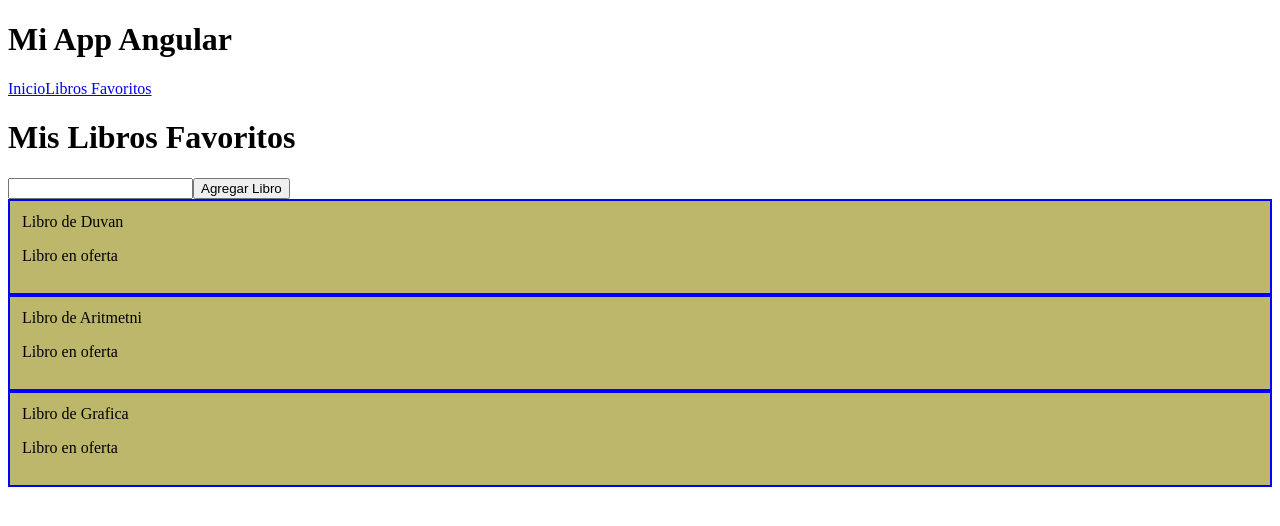
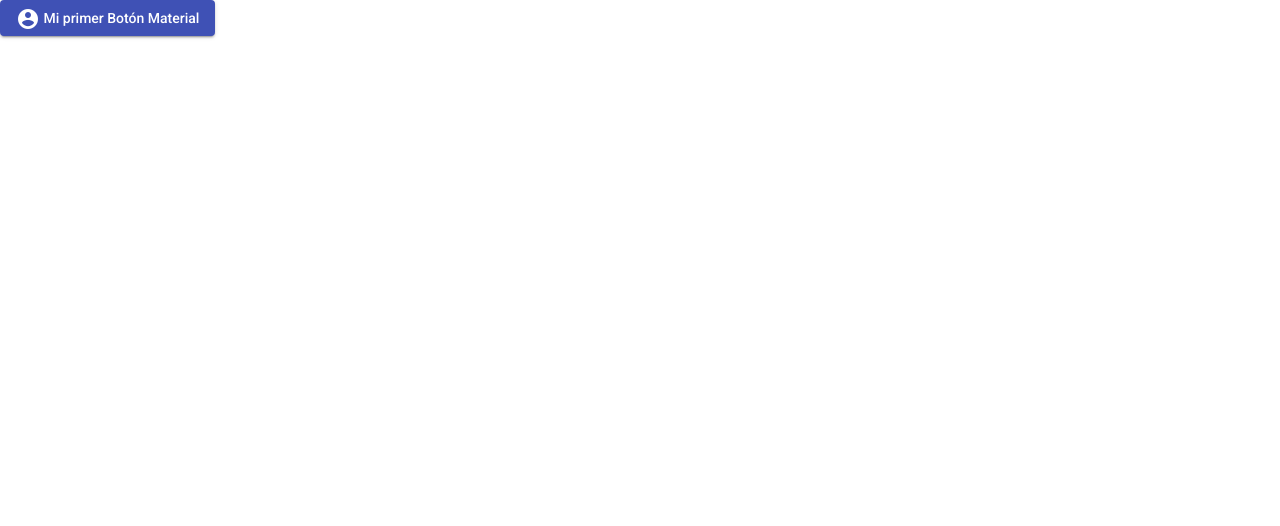
Before and after one commit to Duvan16/angular-mi-web-app, an Angular app: page /libros in a window 1280 px wide. Shown: the top 526 px of the page. Built offline with nearby package versions, Linux system fonts and the light colour scheme.

Commit message:
5-AngularMaterial

```diff
--- a/angular.json
+++ b/angular.json
@@ -27,6 +27,7 @@
               "src/assets"
             ],
             "styles": [
+              "./node_modules/@angular/material/prebuilt-themes/indigo-pink.css",
               "src/styles.css"
             ],
             "scripts": []
@@ -94,6 +95,7 @@
               "src/assets"
             ],
             "styles": [
+              "./node_modules/@angular/material/prebuilt-themes/indigo-pink.css",
               "src/styles.css"
             ],
             "scripts": []
--- a/package.json
+++ b/package.json
@@ -11,10 +11,12 @@
   "private": true,
   "dependencies": {
     "@angular/animations": "~13.3.0",
+    "@angular/cdk": "^13.3.2",
     "@angular/common": "~13.3.0",
     "@angular/compiler": "~13.3.0",
     "@angular/core": "~13.3.0",
     "@angular/forms": "~13.3.0",
+    "@angular/material": "^13.3.2",
     "@angular/platform-browser": "~13.3.0",
     "@angular/platform-browser-dynamic": "~13.3.0",
     "@angular/router": "~13.3.0",
--- a/src/app/app.component.html
+++ b/src/app/app.component.html
@@ -1,4 +1 @@
-<h1>Mi App Angular</h1>
-<a routerLink="/">Inicio</a>
-<a routerLink="/libros">Libros Favoritos</a>
-<router-outlet></router-outlet>
+<button mat-raised-button color="primary"> <mat-icon>account_circle</mat-icon> Mi primer Botón Material</button>
--- a/src/index.html
+++ b/src/index.html
@@ -6,8 +6,11 @@
   <base href="/">
   <meta name="viewport" content="width=device-width, initial-scale=1">
   <link rel="icon" type="image/x-icon" href="favicon.ico">
+  <link rel="preconnect" href="https://fonts.gstatic.com">
+  <link href="https://fonts.googleapis.com/css2?family=Roboto:wght@300;400;500&display=swap" rel="stylesheet">
+  <link href="https://fonts.googleapis.com/icon?family=Material+Icons" rel="stylesheet">
 </head>
-<body>
+<body class="mat-typography">
   <app-root></app-root>
 </body>
 </html>
--- a/src/styles.css
+++ b/src/styles.css
@@ -1 +1,4 @@
 /* You can add global styles to this file, and also import other style files */
+
+html, body { height: 100%; }
+body { margin: 0; font-family: Roboto, "Helvetica Neue", sans-serif; }
```
Also changed, not shown: src/app/app.module.ts (+9 -1 lines), src/app/material.module.ts (added, +9 -0 lines), 1 other file (tests, documents, lock files or other folders).
